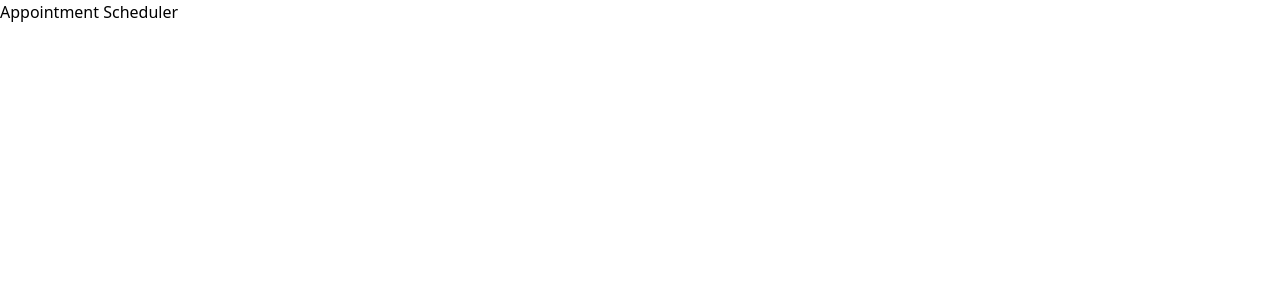
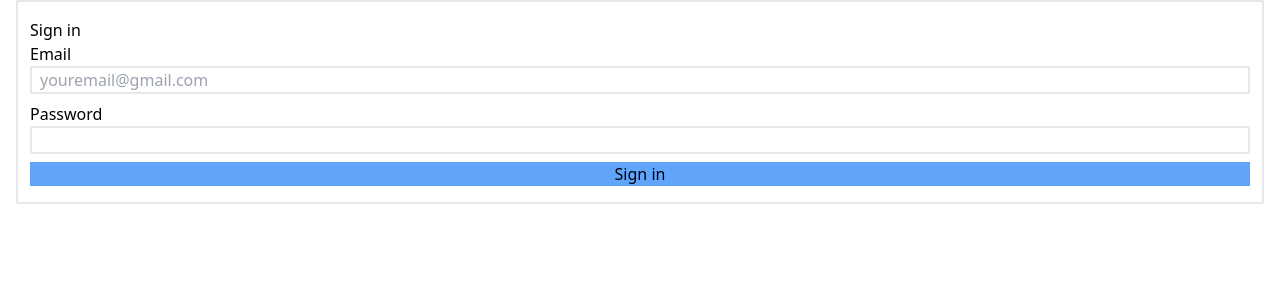
Before and after one commit to JackAgtual/Appointment-Scheduler-Frontend, a React (Vite) app: page / in a window 1280 px wide. Shown: the top 300 px of the page. Built offline with nearby package versions, Linux system fonts and the light colour scheme; no server answers.

Commit message:
Creating SignIn component and validating user credentials

```diff
--- a/package.json
+++ b/package.json
@@ -10,6 +10,7 @@
     "preview": "vite preview"
   },
   "dependencies": {
+    "axios": "^1.6.7",
     "react": "^18.2.0",
     "react-dom": "^18.2.0"
   },
--- a/src/App.tsx
+++ b/src/App.tsx
@@ -1,7 +1,9 @@
+import SignIn from './components/SignIn'
+
 function App() {
   return (
     <>
-      <div>Appointment Scheduler</div>
+      <SignIn />
     </>
   )
 }
--- /dev/null
+++ b/src/components/SignIn.tsx
@@ -0,0 +1,54 @@
+import { useRef } from 'react'
+import { ApiService } from '../services/apiService'
+
+function SignIn() {
+  const formRef = useRef<null | HTMLFormElement>(null)
+
+  async function handleSubmit(e: React.FormEvent<HTMLFormElement>) {
+    e.preventDefault()
+    const form = formRef.current
+    if (form === null) return
+
+    const email = form.email.value
+    const password = form.password.value
+    try {
+      const res = await ApiService.signIn({ email, password })
+      console.log(res.data)
+    } catch (error: any) {
+      if (error.response && error.response.data && error.response.data.message) {
+        console.log(error.response.data.message)
+      }
+    }
+  }
+  return (
+    <div className="border-2 rounded-sm px-3 py-4 mx-4">
+      <h1>Sign in</h1>
+      <form ref={formRef} className="flex flex-col space-y-2" onSubmit={handleSubmit}>
+        <div className="flex flex-col">
+          <label htmlFor="email">Email</label>
+          <input
+            className="border-2 rounded-sm px-2"
+            id="email"
+            type="email"
+            placeholder="youremail@gmail.com"
+            autoComplete="username"
+          />
+        </div>
+        <div className="flex flex-col">
+          <label htmlFor="password">Password</label>
+          <input
+            className="border-2 rounded-sm px-2"
+            id="password"
+            type="password"
+            autoComplete="current-password"
+          />
+        </div>
+        <button className="bg-blue-400" type="submit">
+          Sign in
+        </button>
+      </form>
+    </div>
+  )
+}
+
+export default SignIn
--- /dev/null
+++ b/src/services/apiService.ts
@@ -0,0 +1,13 @@
+import axios from 'axios'
+const baseURL = import.meta.env.VITE_BACKEND_BASE_URL
+
+export class ApiService {
+  static async signIn({ email, password }: { email: String; password: String }) {
+    return axios.request({
+      method: 'get',
+      baseURL,
+      url: '/users/validate',
+      params: { email, password },
+    })
+  }
+}
```
Also changed, not shown: 2 other files (tests, documents, lock files or other folders).
